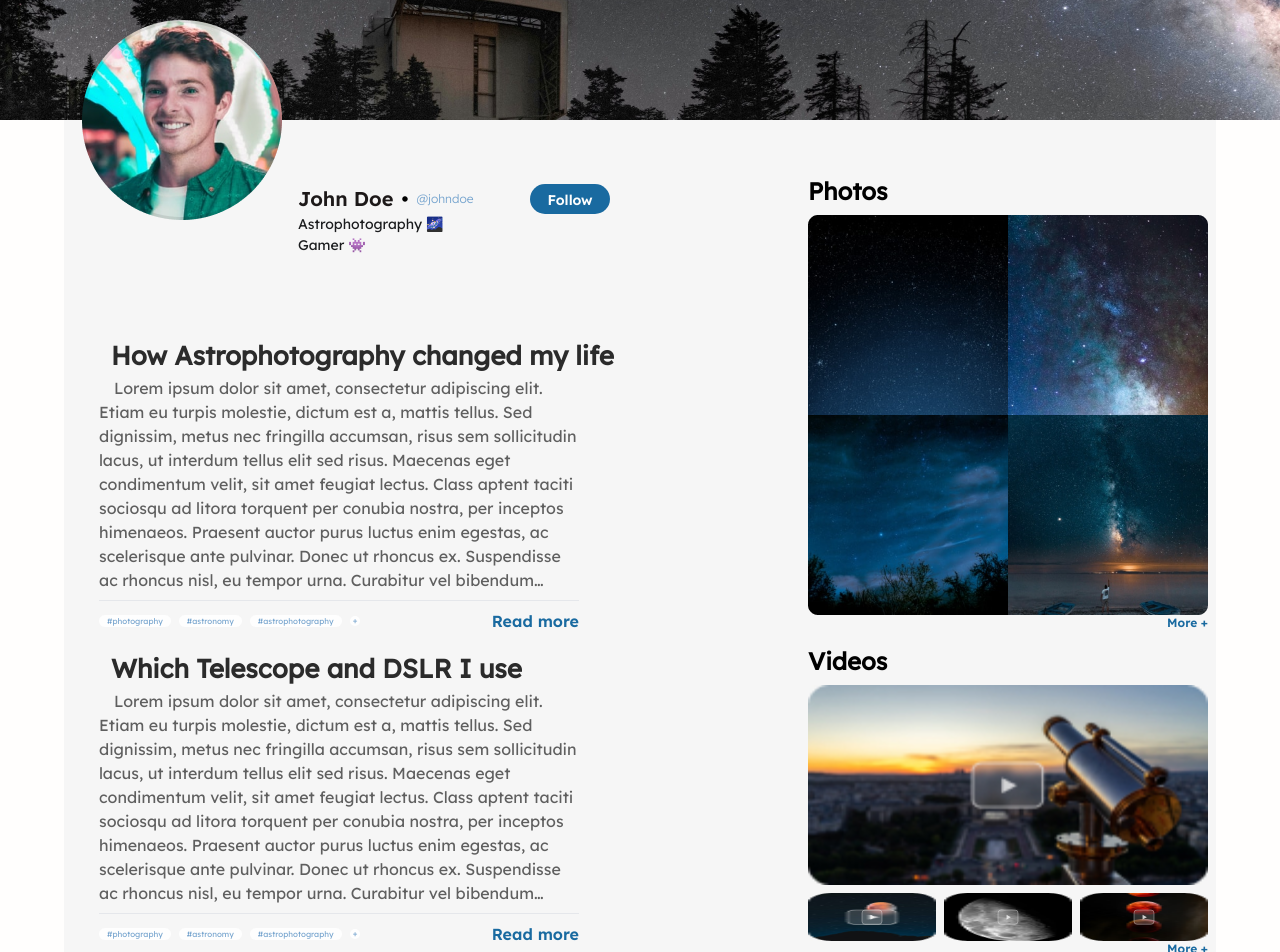
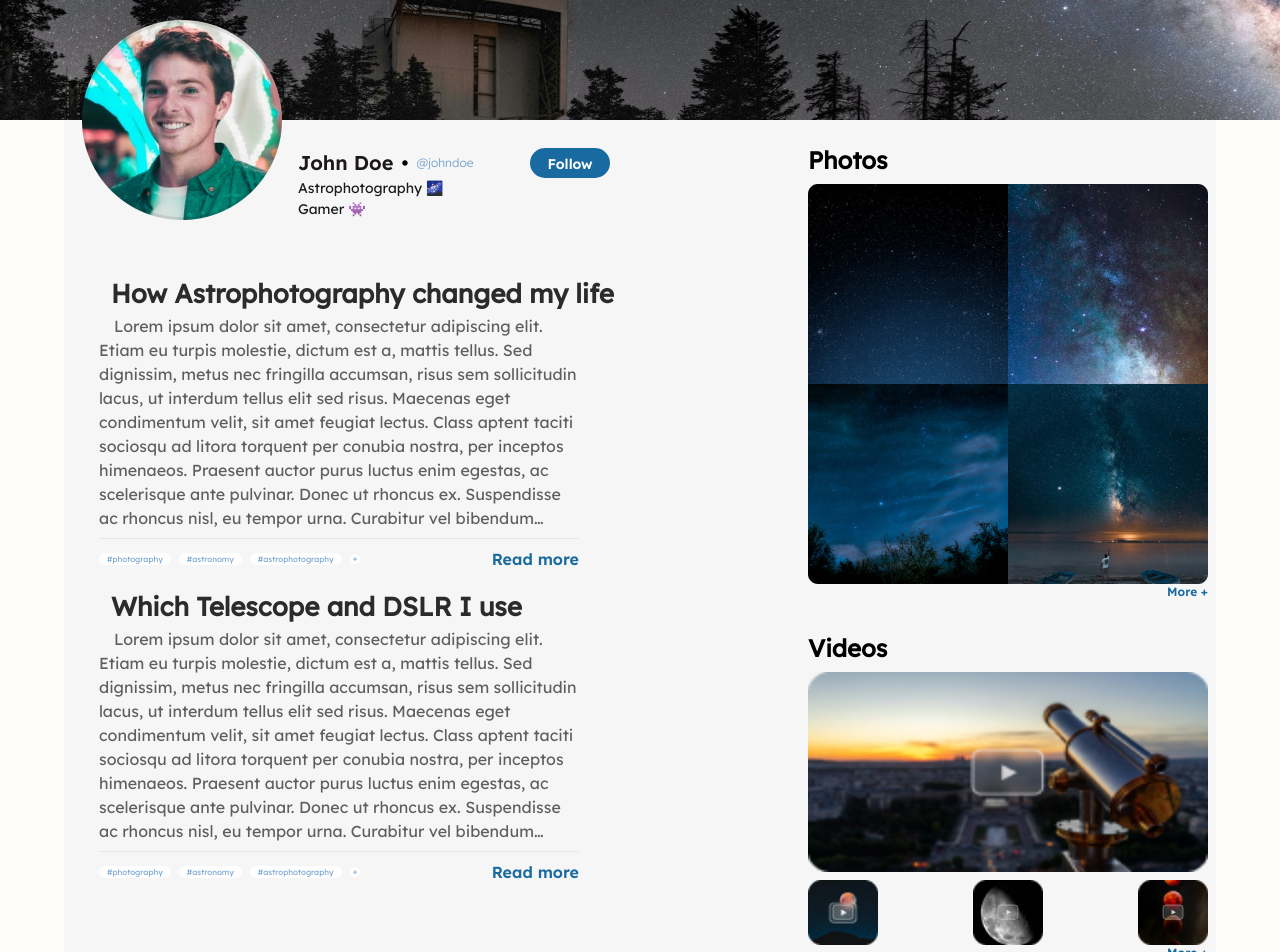
Before and after one commit to tanvirhossain808/task, a Next.js app: page / in a window 1280 px wide. Shown: the part 360-1312 px from the top of the page. Built offline with nearby package versions, Linux system fonts and the light colour scheme.

Commit message:
git commit -am "Completed 80% of responsive design"

```diff
--- a/src/components/Home/HomeHero/ProfileSection.tsx
+++ b/src/components/Home/HomeHero/ProfileSection.tsx
@@ -2,8 +2,8 @@ import Images from "@/components/Images/Images";
 
 const ProfileSection = () => {
     return (
-        <div className="flex items-center pl-[18px] pr-1 flex-wrap">
-            <Images src="/images/big-screen/main/logo/Profile Pic (1).png" className="-translate-y-1/2 w-[100px] h-[100px] md:w-[150px] md:h-[150px] lg:w-[200px] lg:h-[200px]" width={200} height={200} alt="profile picture" />
+        <div className="flex items-center lg:items-end pl-[18px] pr-1 flex-wrap lg:-translate-y-1/2">
+            <Images src="/images/big-screen/main/logo/Profile Pic (1).png" className="w-[100px] h-[100px] md:w-[150px] md:h-[150px] lg:w-[200px] lg:h-[200px] -translate-y-1/2 lg:-translate-y-0" width={200} height={200} alt="profile picture" />
             <div className="ml-4 basis-[177px] flex-grow">
                 <div className="flex gap-x-2 h-full items-center lg:text-2xl">
                     <h1 className="font-Lexend-semi text-[#1d1919] h-full text-xl">
--- a/src/components/Home/MediaParts/MediaParts.tsx
+++ b/src/components/Home/MediaParts/MediaParts.tsx
@@ -15,8 +15,8 @@ const MediaParts = () => {
         "/images/mobile-images/main/Videos/vid4.png",
     ]
     return (
-        <div className="mt-6 flex justify-between mb-[25px] lg:flex-col flex-col lg:flex-nowrap gap-[4%] w-full px-2 flex-wrap lg:w-auto lg:mt-[55px]">
-            <div className="flex-gro">
+        <div className="mt-6 flex justify-between mb-[25px] lg:flex-col lg:flex-nowrap gap-[4%] w-full px-2 flex-wrap lg:w-auto">
+            <div className="flex-grow lg:flex-grow-0">
                 <h2 className="font-semibold text-2xl text-[#Photos] mb-2">
                     Photos
                 </h2>
@@ -32,17 +32,17 @@ const MediaParts = () => {
                     <Link className="absolute top-full right-0 font-Lexend-medium text-[#196AA0] text-xs" href="#">More +</Link>
                 </div>
             </div>
-            <div className="flex-gro w-auto">
+            <div className="flex-gro w-auto lg:mt-12">
                 <h2 className="font-semibold text-2xl text-[#Photos] mb-2">
                     Videos
                 </h2>
                 <div className="flex flex-col flex-grow relative lg:max-w-[400px]">
                     <Images className="col-span-3 row-span-2 w-full h-20 min-h-[100px] lg:h-full lg:max-w-[400px] lg:max-h-[200px]" src={videos[0]} width={180} height={100} alt="Videos" />
-                    <div className="flex gap-2 justify-center mt-2">
+                    <div className="flex gap-2 justify-between mt-2">
                         {
                             videos.filter((videos, index) => index !== 0).map((vid, index) =>
-                                <div key={index} className=" min-w-[52px] w-full min-h-11 relative flex-grow-1">
-                                    <Images key={index} src={vid} className={`w-full max-h-12`} width={52} height={48} alt="Videos" />
+                                <div key={index} className=" w-[52px] xs:w-[70px] min-h-11 relative flex-grow-1">
+                                    <Images key={index} src={vid} style={{ objectFit: "cover" }} className={` w-full lg:w-full lg:h-auto`} width={52} height={48} alt="Videos" />
                                     <span className="absolute top-1/2 z-10 left-1/2 -translate-x-1/2 -translate-y-1/2">
                                         <svg className="" xmlns="http://www.w3.org/2000/svg" width="22" height="16" viewBox="0 0 22 16" fill="none">
                                             <g filter="url(#filter0_b_4_232)">
--- a/src/components/Home/Posts/Post/Post.tsx
+++ b/src/components/Home/Posts/Post/Post.tsx
@@ -13,7 +13,7 @@ const Post = ({ postTitle, postBody }: LayoutProps) => {
     const [readMore, setReadMore] = useState(false)
     return (
         <div className="mx-[20px]lg:mt-12 mt-6 lg:w-[550px] lg:px-[35px]">
-            <h2 className="font-semibold text-[#2B2B2B] text-base px-3 lg:text-[26px] text-nowrap">{postTitle}</h2>
+            <h2 className="font-semibold text-[#2B2B2B] text-base px-3 lg:text-[26px] lg:text-nowrap">{postTitle}</h2>
             <p className={`${!readMore ? "line-clamp-6 lg:line-clamp-[9]" : ""} indent-[15px] lg:w-full whitespace-pre-line text-xs lg:text-base mt-2 text-[#5F5F5F]`}>{postBody}</p>
             <hr className="bg-gray-800 bg-opacity-10 my-2 h-[1px]" />
             <div className="flex justify-between items-center mb-2">
--- a/src/components/Home/Posts/Posts.tsx
+++ b/src/components/Home/Posts/Posts.tsx
@@ -3,7 +3,7 @@ import Post from "./Post/Post";
 
 const Posts = () => {
     return (
-        <div>
+        <div className="lg:mt-[-62px]">
             {
                 postsDetails.map((post) => <Post key={post.id} postTitle={post.title} postBody={post.body} />)
             }
--- a/src/components/Layout/Footer/Footer.tsx
+++ b/src/components/Layout/Footer/Footer.tsx
@@ -2,7 +2,7 @@
 const Footer = () => {
     const date = new Date(Date.now()).getFullYear();
     return (
-        <div className="bg-black flex items-center justify-center mt-5 text-white h-10 lg:h-20">
+        <div className="bg-black flex items-center justify-center pt-5 text-white h-10 lg:h-20">
             <p>All copyright reserved@ by .. {date}</p>
         </div>
     );
```
